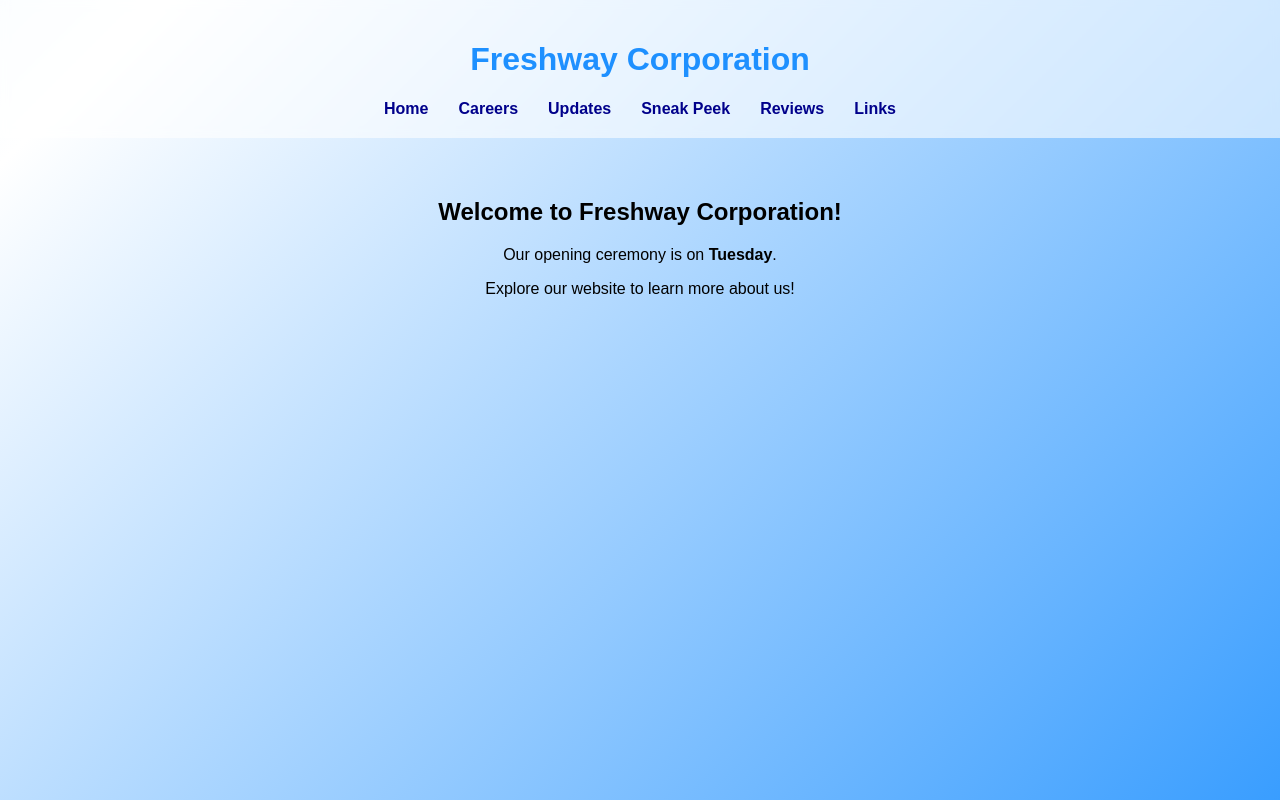
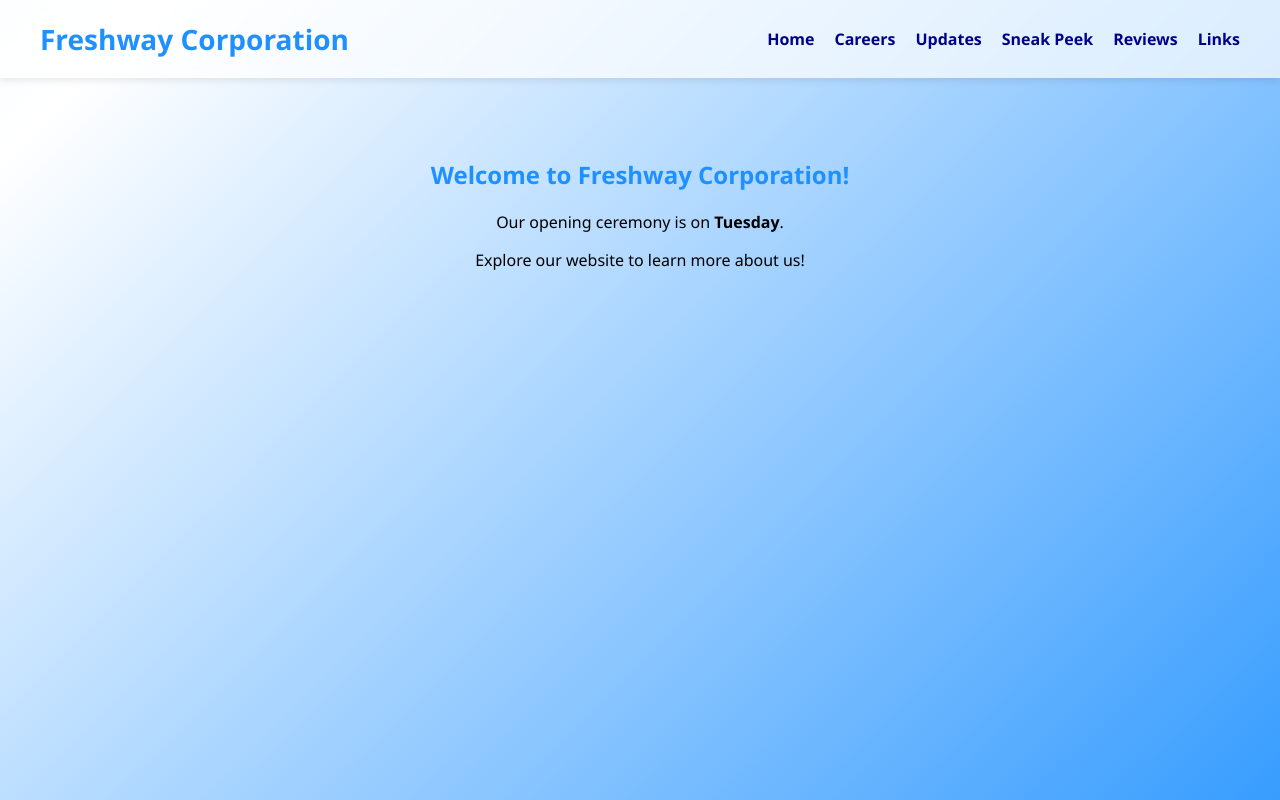
Before and after one commit to Hackerguy126578/FreshwayCorporation, a Next.js app: page / in a window 1280 px wide. Built offline with nearby package versions, Linux system fonts and the light colour scheme.

Commit message:
Update globals.css

```diff
--- a/styles/globals.css
+++ b/styles/globals.css
@@ -6,7 +6,7 @@
 
 body {
   margin: 0;
-  font-family: Arial, sans-serif;
+  font-family: 'Segoe UI', Tahoma, Geneva, Verdana, sans-serif;
   background: linear-gradient(-45deg, #1E90FF, #FFFFFF, #87CEFA, #FFFFFF);
   background-size: 400% 400%;
   animation: gradientAnimation 15s ease infinite;
@@ -14,38 +14,84 @@ body {
 }
 
 header {
-  padding: 20px;
-  text-align: center;
-  background: rgba(255,255,255,0.6);
+  display: flex;
+  justify-content: space-between;
+  align-items: center;
+  padding: 20px 40px;
+  background: rgba(255, 255, 255, 0.7);
   backdrop-filter: blur(5px);
+  position: sticky;
+  top: 0;
+  z-index: 100;
+  box-shadow: 0 2px 8px rgba(0,0,0,0.1);
+}
+
+header h1 {
+  color: #1E90FF;
+  margin: 0;
+  font-size: 28px;
 }
 
 nav a {
-  margin: 0 15px;
+  margin-left: 20px;
   text-decoration: none;
   color: #00008B;
   font-weight: bold;
+  transition: 0.3s;
+}
+
+nav a:hover {
+  color: #104E8B;
 }
 
 main {
-  padding: 40px;
+  padding: 60px 20px;
   text-align: center;
 }
 
-h1 {
+h2 {
   color: #1E90FF;
+  margin-bottom: 20px;
 }
 
-button {
+button, .link-button {
   background-color: #1E90FF;
   color: white;
-  padding: 10px 20px;
+  padding: 12px 24px;
   border: none;
   cursor: pointer;
-  border-radius: 5px;
+  border-radius: 8px;
   font-size: 16px;
+  margin: 10px;
+  text-decoration: none;
+  display: inline-block;
+  transition: 0.3s;
 }
 
-button:hover {
+button:hover, .link-button:hover {
   background-color: #104E8B;
+  transform: translateY(-2px);
 }
+
+.card {
+  background: rgba(255, 255, 255, 0.85);
+  padding: 20px;
+  margin: 20px auto;
+  border-radius: 12px;
+  max-width: 500px;
+  box-shadow: 0 4px 15px rgba(0,0,0,0.15);
+  transition: 0.3s;
+}
+
+.card:hover {
+  transform: translateY(-5px);
+}
+
+ul {
+  list-style: none;
+  padding: 0;
+}
+
+ul li {
+  margin: 15px 0;
+}
```
